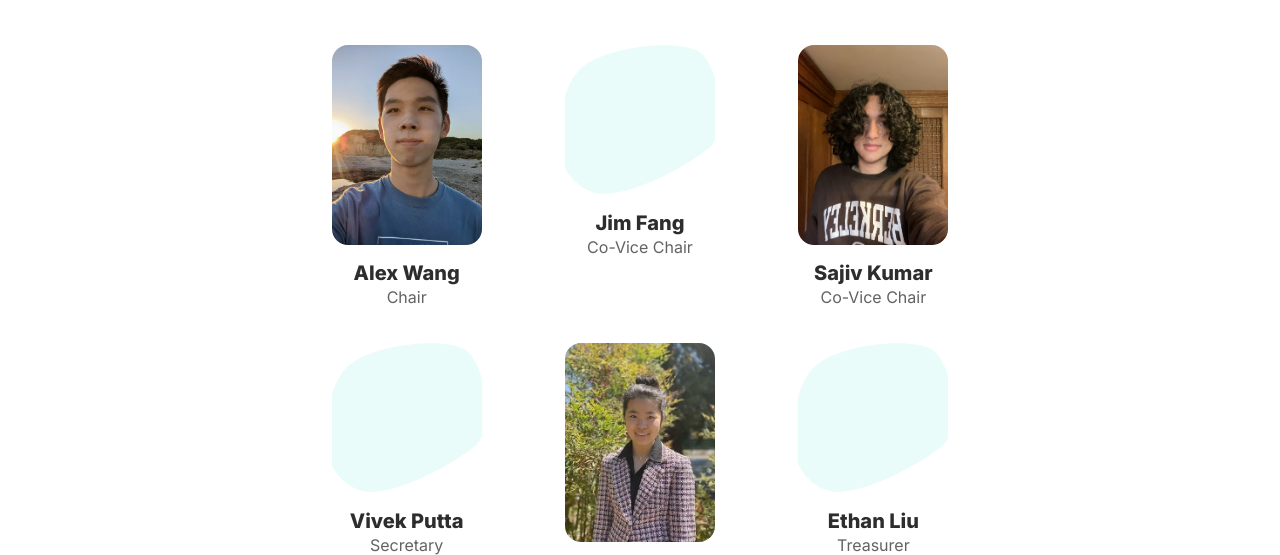
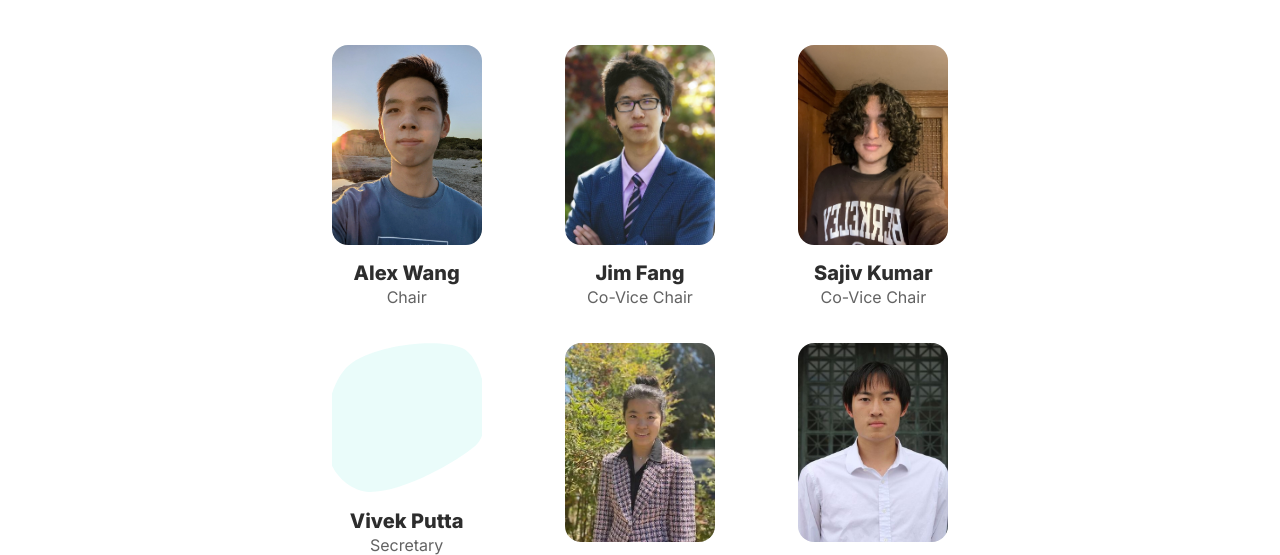
Before and after one commit to Berkeley-ACM/acm-website, a plain HTML site: page EXPORT/officers.html in a window 1280 px wide. Shown: the part 267-822 px from the top of the page. Drawn offline with Linux system fonts and the light colour scheme.

Commit message:
img update

```diff
--- a/EXPORT/officers.html
+++ b/EXPORT/officers.html
@@ -40,7 +40,7 @@
                     </div>
                 </div>
                 <div class="col mb-4">
-                    <div class="text-center"><img class="rounded mb-3 fit-cover" width="150" height="150" src="assets/img/blob.svg">
+                    <div class="text-center"><img class="rounded mb-3 fit-cover" width="150" height="" src="assets/img/team/jim.jpg">
                         <h5 class="fw-bold mb-0"><strong>Jim Fang</strong></h5>
                         <p class="text-muted mb-2">Co-Vice Chair </p>
                     </div>
@@ -64,7 +64,7 @@
                     </div>
                 </div>
                 <div class="col mb-4">
-                    <div class="text-center"><img class="rounded mb-3 fit-cover" width="150" height="150" src="assets/img/blob.svg">
+                    <div class="text-center"><img class="rounded mb-3 fit-cover" width="150" height="" src="assets/img/team/ethan.jpg">
                         <h5 class="fw-bold mb-0"><strong>Ethan Liu</strong></h5>
                         <p class="text-muted mb-2">Treasurer </p>
                     </div>
```
Also changed, not shown: EXPORT/assets/img/acm_logo.jpg, EXPORT/assets/img/team/ethan.jpg (added), EXPORT/assets/img/team/jim.jpg (added).
